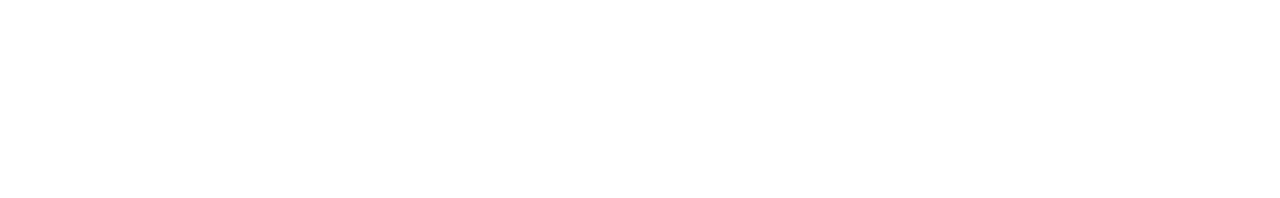
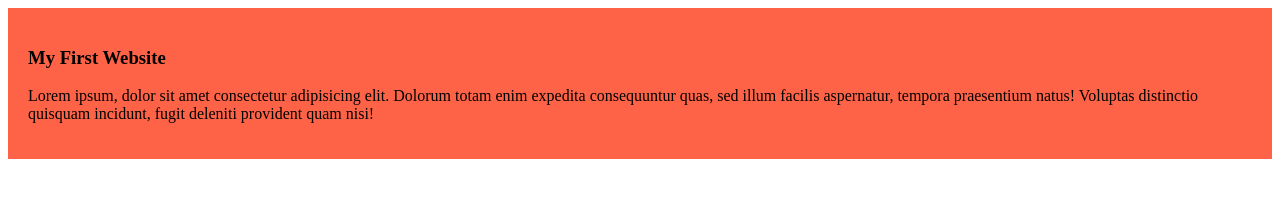
Before and after one commit to UTSO2003/my-simple-website, a plain HTML site: page index.html in a window 1280 px wide. Drawn offline with Linux system fonts and the light colour scheme.

Commit message:
added the first blog

```diff
--- a/index.html
+++ b/index.html
@@ -4,8 +4,12 @@
     <meta charset="UTF-8">
     <meta name="viewport" content="width=device-width, initial-scale=1.0">
     <title>My Simple Website</title>
+    <link rel="stylesheet" href="styles/blog.css">
 </head>
 <body>
-
+    <div>
+        <h3>My First Website</h3>
+        <p>Lorem ipsum, dolor sit amet consectetur adipisicing elit. Dolorum totam enim expedita consequuntur quas, sed illum facilis aspernatur, tempora praesentium natus! Voluptas distinctio quisquam incidunt, fugit deleniti provident quam nisi!</p>
+    </div>
 </body>
 </html>
--- /dev/null
+++ b/styles/blog.css
@@ -0,0 +1,4 @@
+div{
+    background-color: tomato;
+    padding: 20px;
+}
```
